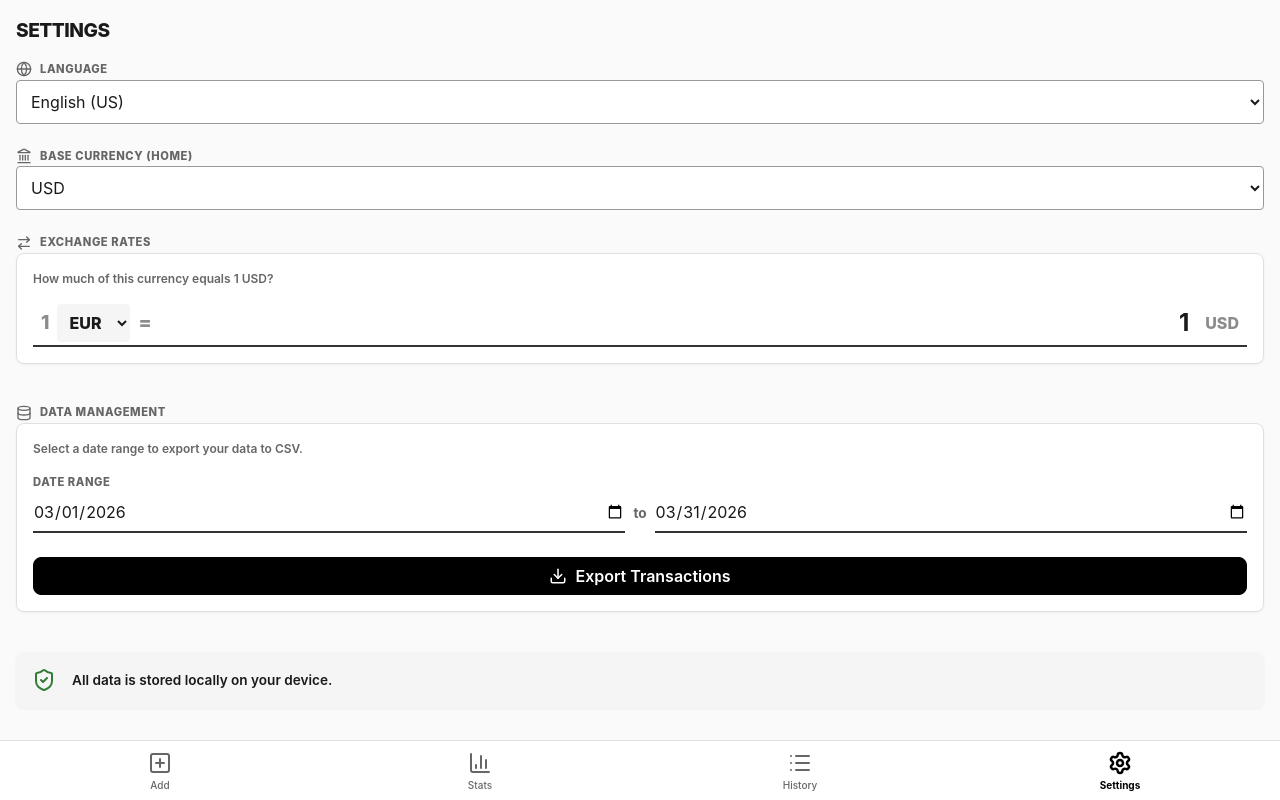
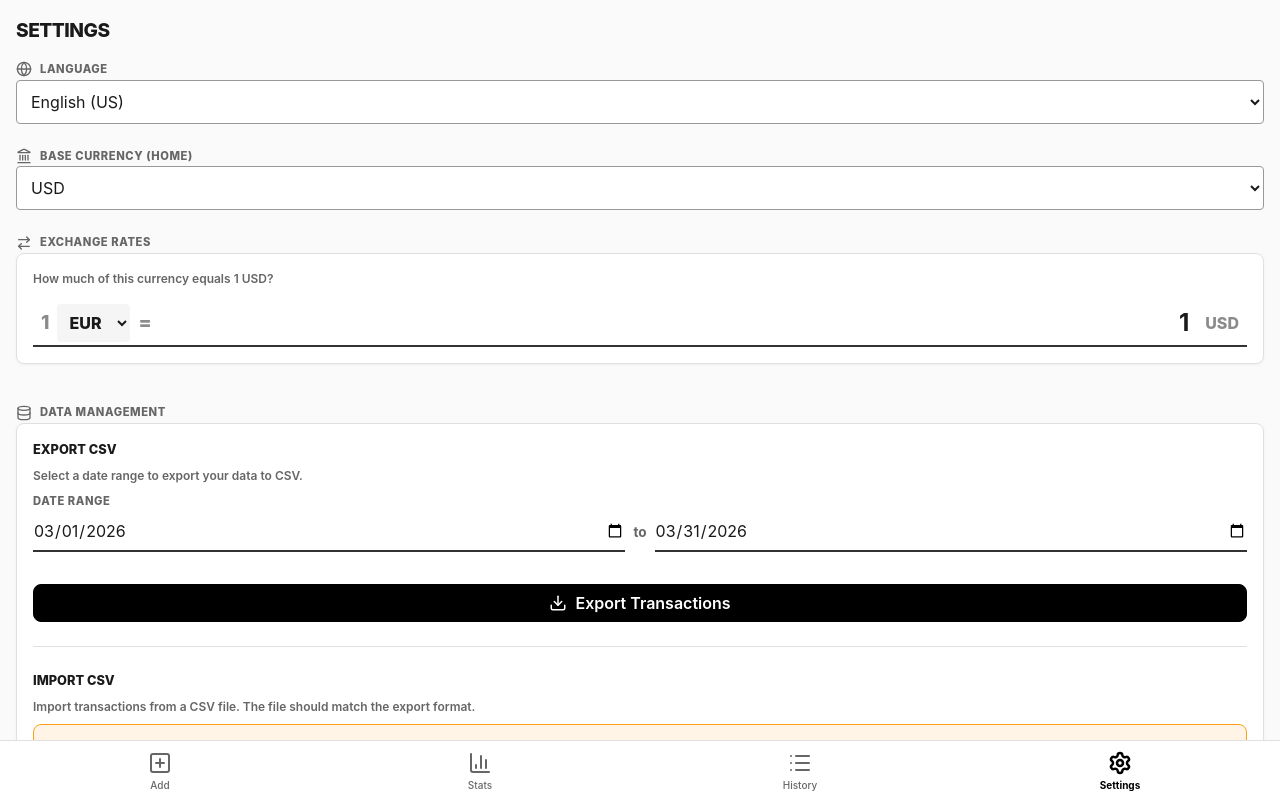
Before and after one commit to gabstevens/pocket-pilot, a React (Vite) app: page /settings in a window 1280 px wide. Built offline with nearby package versions, Linux system fonts and the light colour scheme.

Commit message:
Settings: Move CSV import to settings with explanation and warning

```diff
--- a/src/components/Dashboard.tsx
+++ b/src/components/Dashboard.tsx
@@ -1,27 +1,17 @@
 import React, { useState, useMemo } from 'react';
 import { useTransactions } from '../hooks/useTransactions';
-import { parseCSV } from '../utils/csv';
-import { Upload, Info } from 'lucide-react';
-import { useSearchParams } from 'react-router-dom';
+import { Info } from 'lucide-react';
 import DateRangePicker from './DateRangePicker';
-import type { Transaction } from '../types';
 
 const Dashboard: React.FC = () => {
-  const { transactions, exchangeRates, baseCurrency, dispatch, t, addToast, confirm } = useTransactions();
-  const [searchParams, setSearchParams] = useSearchParams();
+  const { transactions, exchangeRates, baseCurrency, t } = useTransactions();
 
   const now = new Date();
   const firstDay = new Date(now.getFullYear(), now.getMonth(), 1).toISOString().split('T')[0];
   const lastDay = new Date(now.getFullYear(), now.getMonth() + 1, 0).toISOString().split('T')[0];
 
-  const [startDate, setStartDate] = useState(searchParams.get('start') || firstDay);
-  const [endDate, setEndDate] = useState(searchParams.get('end') || lastDay);
-
-  const updateRange = (start: string, end: string) => {
-    setStartDate(start);
-    setEndDate(end);
-    setSearchParams({ start, end });
-  };
+  const [startDate, setStartDate] = useState(firstDay);
+  const [endDate, setEndDate] = useState(lastDay);
 
   const filteredTransactions = useMemo(() => {
     return transactions.filter(t => {
@@ -48,66 +38,24 @@ const Dashboard: React.FC = () => {
     );
   }, [filteredTransactions, baseCurrency, exchangeRates]);
 
-  const handleImport = async (e: React.ChangeEvent<HTMLInputElement>) => {
-    const file = e.target.files?.[0];
-    if (file) {
-      try {
-        const parsed = await parseCSV(file);
-        const importedTransactions = parsed.map(t => ({
-          ...t,
-          id: t.id || crypto.randomUUID(),
-          createdAt: Date.now(),
-          currency: t.currency || baseCurrency
-        })) as Transaction[];
-
-        const confirmedResult = await confirm({
-          title: t('dashboard.import'),
-          message: t('dashboard.importConfirm', { count: importedTransactions.length })
-        });
-
-        if (confirmedResult) {
-          const newTransactions = [...transactions];
-          importedTransactions.forEach(imported => {
-            const index = newTransactions.findIndex(t => t.id === imported.id);
-            if (index > -1) newTransactions[index] = imported;
-            else newTransactions.push(imported);
-          });
-          dispatch({ type: 'SET_TRANSACTIONS', payload: newTransactions });
-          addToast(t('common.imported'), 'success');
-        }
-      } catch {
-        addToast(t('common.error'), 'error');
-      }
-    }
-  };
-
   const hasMissingRates = useMemo(() => {
     const usedCurrencies = new Set(filteredTransactions.map(t => t.currency));
     usedCurrencies.delete(baseCurrency);
     return Array.from(usedCurrencies).some(c => !exchangeRates[c]);
   }, [filteredTransactions, baseCurrency, exchangeRates]);
 
-  const buttonStyle: React.CSSProperties = {
-    background: 'white',
-    border: '1px solid #999',
-    padding: '12px 8px',
-    borderRadius: 'var(--radius-sm)',
-    fontSize: '0.85rem',
-    fontWeight: 700,
-    textTransform: 'uppercase',
-    display: 'flex',
-    alignItems: 'center',
-    justifyContent: 'center',
-    gap: '8px',
-    cursor: 'pointer',
-    width: '100%'
-  };
-
   return (
     <div className="container">
       <h1>{t('dashboard.title')}</h1>
 
-      <DateRangePicker startDate={startDate} endDate={endDate} onChange={updateRange} />
+      <DateRangePicker
+        startDate={startDate}
+        endDate={endDate}
+        onChange={(start, end) => {
+          setStartDate(start);
+          setEndDate(end);
+        }}
+      />
 
       <div className="flex flex-col gap-md">
         <div className="card flex flex-col items-center" style={{ border: 'none', background: 'var(--text-color)', color: 'white', padding: '32px' }}>
@@ -137,14 +85,6 @@ const Dashboard: React.FC = () => {
           </div>
         )}
       </div>
-
-      <div style={{ marginTop: 'var(--spacing-xl)' }}>
-        <h3>{t('dashboard.management')}</h3>
-        <label style={buttonStyle}>
-          <Upload size={18} /> {t('dashboard.import')}
-          <input type="file" accept=".csv" onChange={handleImport} style={{ display: 'none' }} />
-        </label>
-      </div>
     </div>
   );
 };
--- a/src/components/Settings.tsx
+++ b/src/components/Settings.tsx
@@ -1,12 +1,13 @@
 import React, { useState, useId } from 'react';
 import { useTransactions } from '../hooks/useTransactions';
-import { Globe, ShieldCheck, Landmark, ArrowRightLeft, Database, Download } from 'lucide-react';
+import { Globe, ShieldCheck, Landmark, ArrowRightLeft, Database, Download, Upload, AlertTriangle } from 'lucide-react';
 import { COMMON_CURRENCIES } from '../constants';
 import DateRangePicker from './DateRangePicker';
-import { exportTransactionsToCSV, downloadCSV } from '../utils/csv';
+import { exportTransactionsToCSV, downloadCSV, parseCSV } from '../utils/csv';
+import type { Transaction } from '../types';
 
 const Settings: React.FC = () => {
-  const { language, baseCurrency, exchangeRates, transactions, dispatch, t, addToast } = useTransactions();
+  const { language, baseCurrency, exchangeRates, transactions, dispatch, t, addToast, confirm } = useTransactions();
   const idPrefix = useId();
 
   const now = new Date();
@@ -65,6 +66,42 @@ const Settings: React.FC = () => {
     const csv = exportTransactionsToCSV(filtered);
     downloadCSV(csv, `pocket-pilot-export-${startDate}-to-${endDate}.csv`);
     addToast(t('common.exported'), 'success');
+  };
+
+  const handleImport = async (e: React.ChangeEvent<HTMLInputElement>) => {
+    const file = e.target.files?.[0];
+    if (file) {
+      try {
+        const parsed = await parseCSV(file);
+        const importedTransactions = parsed.map(t => ({
+          ...t,
+          id: t.id || crypto.randomUUID(),
+          createdAt: Date.now(),
+          currency: t.currency || baseCurrency
+        })) as Transaction[];
+
+        const confirmedResult = await confirm({
+          title: t('settings.import'),
+          message: t('dashboard.importConfirm', { count: importedTransactions.length })
+        });
+
+        if (confirmedResult) {
+          const newTransactions = [...transactions];
+          importedTransactions.forEach(imported => {
+            const index = newTransactions.findIndex(t => t.id === imported.id);
+            if (index > -1) newTransactions[index] = imported;
+            else newTransactions.push(imported);
+          });
+          dispatch({ type: 'SET_TRANSACTIONS', payload: newTransactions });
+          addToast(t('common.imported'), 'success');
+        }
+      } catch {
+        addToast(t('common.error'), 'error');
+      } finally {
+        // Reset file input
+        e.target.value = '';
+      }
+    }
   };
 
   return (
@@ -156,13 +193,16 @@ const Settings: React.FC = () => {
           </div>
         </div>
 
-        {/* Data Management & Export */}
+        {/* Data Management */}
         <div className="form-group">
           <label className="flex items-center gap-sm">
             <Database size={16} /> {t('settings.dataManagement')}
           </label>
-          <div className="card" style={{ padding: '16px' }}>
-            <p className="text-muted" style={{ fontSize: '0.75rem', marginBottom: '16px', fontWeight: 600 }}>
+          <div className="card flex flex-col gap-md" style={{ padding: '16px' }}>
+            {/* Export Section */}
+            <div className="flex flex-col gap-sm">
+              <h4 style={{ fontSize: '0.8rem', fontWeight: 800, textTransform: 'uppercase' }}>{t('dashboard.export')}</h4>
+              <p className="text-muted" style={{ fontSize: '0.75rem', fontWeight: 600 }}>
                 {t('settings.exportHelp')}
               </p>
 
@@ -178,10 +218,33 @@ const Settings: React.FC = () => {
               <button
                 onClick={handleExport}
                 className="btn-primary"
-              style={{ width: '100%', marginTop: '8px' }}
+                style={{ width: '100%' }}
               >
                 <Download size={18} /> {t('settings.export')}
               </button>
+            </div>
+
+            <div style={{ borderTop: '1px solid var(--border-color)', margin: '8px 0' }} />
+
+            {/* Import Section */}
+            <div className="flex flex-col gap-sm">
+              <h4 style={{ fontSize: '0.8rem', fontWeight: 800, textTransform: 'uppercase' }}>{t('settings.import')}</h4>
+              <p className="text-muted" style={{ fontSize: '0.75rem', fontWeight: 600 }}>
+                {t('settings.importHelp')}
+              </p>
+
+              <div className="card flex items-start gap-sm" style={{ background: '#fff4e5', border: '1px solid #ffa117', color: '#663c00', padding: '12px', boxShadow: 'none' }}>
+                <AlertTriangle size={18} style={{ marginTop: '2px', flexShrink: 0 }} />
+                <span style={{ fontSize: '0.75rem', fontWeight: 600 }}>
+                  {t('settings.importWarning')}
+                </span>
+              </div>
+
+              <label className="btn-primary" style={{ width: '100%', cursor: 'pointer' }}>
+                <Upload size={18} /> {t('settings.import')}
+                <input type="file" accept=".csv" onChange={handleImport} style={{ display: 'none' }} />
+              </label>
+            </div>
           </div>
         </div>
 
--- a/src/locales/en-US.json
+++ b/src/locales/en-US.json
@@ -61,6 +61,9 @@
     "dataManagement": "Data Management",
     "exportHelp": "Select a date range to export your data to CSV.",
     "export": "Export Transactions",
+    "importHelp": "Import transactions from a CSV file. The file should match the export format.",
+    "importWarning": "WARNING: Importing data may cause duplicates if the same transactions already exist. Transactions with matching IDs will be updated.",
+    "import": "Import CSV",
     "dataPrivacy": "All data is stored locally on your device."
   }
 }
--- a/src/locales/it-IT.json
+++ b/src/locales/it-IT.json
@@ -61,6 +61,9 @@
     "dataManagement": "Gestione Dati",
     "exportHelp": "Seleziona un intervallo di date per esportare i tuoi dati in CSV.",
     "export": "Esporta Transazioni",
+    "importHelp": "Importa transazioni da un file CSV. Il file dovrebbe corrispondere al formato di esportazione.",
+    "importWarning": "ATTENZIONE: L'importazione dei dati potrebbe causare duplicati se le stesse transazioni esistono già. Le transazioni con ID corrispondenti verranno aggiornate.",
+    "import": "Importa CSV",
     "dataPrivacy": "Tutti i dati sono memorizzati localmente sul tuo dispositivo."
   }
 }
```
Lines whose indentation alone changed are shown as unchanged.
